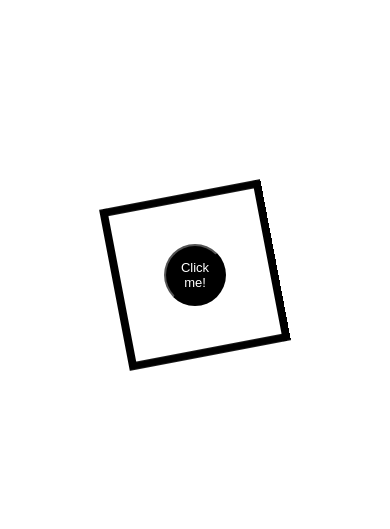
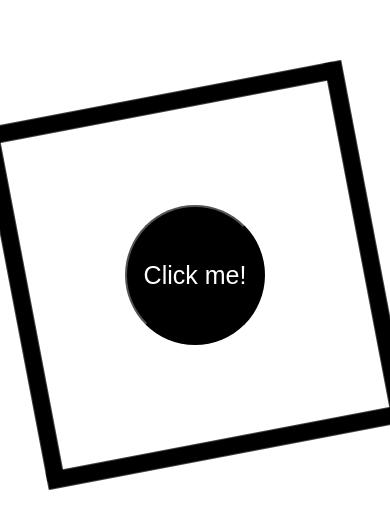
Before and after one commit to G-Ost/Portfolio-MyWebsite, a React (Create React App) app in the folder My website/: page / in a window 390 px wide. Shown: the part 147-676 px from the top of the page. Built offline with nearby package versions, Linux system fonts and the light colour scheme.

Commit message:
mobile compatibility adjustment

```diff
--- a/My website/src/Components/Button.js
+++ b/My website/src/Components/Button.js
@@ -1,7 +1,7 @@
 function Button(props) {
     let sizeUnit = props.sizeUnit;
     let buttonStyle = {
-        height: sizeUnit / 2.5, width: sizeUnit / 2.5, borderRadius: "100%", fontSize: sizeUnit / 12, left: "50%",
+        height: sizeUnit / 2.5, width: sizeUnit / 2.5, borderRadius: "100%", fontSize: sizeUnit / 14, left: "50%",
         top: "50%", marginLeft: -sizeUnit / 5, marginTop: -sizeUnit / 5, backgroundColor: props.color, position: "absolute"
     }
     return (
--- a/My website/src/Contexts/StylesContext.js
+++ b/My website/src/Contexts/StylesContext.js
@@ -3,8 +3,15 @@ const stylesContext = React.createContext();
 
 function StylesContext(props) {
     const [isMenuVisible, setIsMenuVisible] = React.useState(false);
-    const sizeUnit = window.innerHeight > window.innerWidth ? window.innerWidth / 2.5 : window.innerHeight / 2.5;
-    // const sizeUnit = 300;
+    const [sizeUnit, setSizeUnit] = React.useState(window.matchMedia(" (max-height: 600px) ").matches ? 140 : 350)
+
+    React.useEffect(() => {
+        window.addEventListener("orientationchange", () => { setSizeUnit(sizeUnit === 180 ? 350 : 180) });
+        return window.removeEventListener("orientationchange", () => { setSizeUnit(sizeUnit === 180 ? 350 : 180) });
+    }
+    )
+
+
     const menuStyle = { left: "50%", top: "50%", textAlign: "center", position: "absolute" };
     let menuOptionStyle = { marginLeft: -sizeUnit / 5, marginTop: -sizeUnit / 5, top: "50%", left: "50%", position: "absolute", borderRadius: "100%", height: sizeUnit / 2.5, width: sizeUnit / 2.5, pointerEvents: "auto", backgroundColor: "rgb(300,100,100)" }
 
@@ -52,3 +59,16 @@ function StylesContext(props) {
 }
 
 export { StylesContext, stylesContext }
+
+// @media (orientation: portrait){
+//     .Buttons{
+//       left: -2%;
+//     }
+// }
+
+// @media only screen and (min-width: 768px){
+// .canvas{
+// position: fixed;
+// height: 100%;
+// width: 100%;
+// }
```
